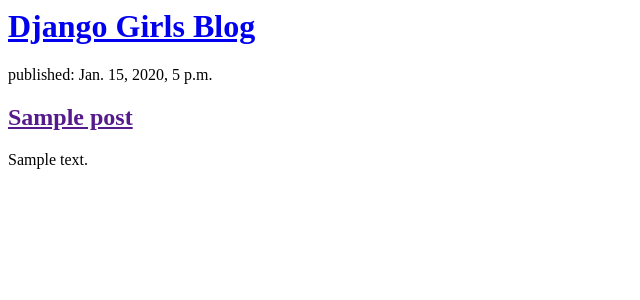
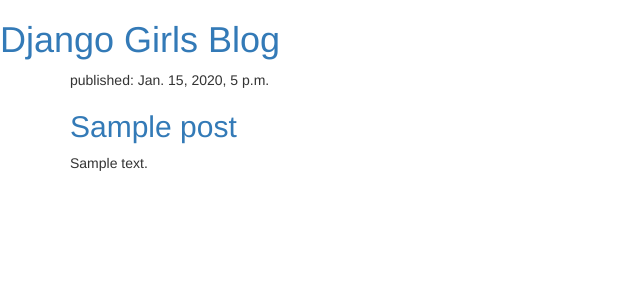
Before and after one commit to kedsara/my-first-blog, a Django app: template blog/templates/blog/post_list.html in a window 1280 px wide. Shown: the top 300 px of the page, without its empty margins (0-640 px from the left). Run offline with Django 3.2, Linux system fonts and the light colour scheme; the template is opened without the code that fills it: values that come from a table or form of the project are taken from there, others are empty; tables that the repository leaves empty hold one stand-in row (values such as "Sample post"); some libraries are stand-ins or nearby versions.

Commit message:
Changed the HTML for site4

```diff
--- a/blog/templates/blog/post_list.html
+++ b/blog/templates/blog/post_list.html
@@ -1,11 +1,30 @@
+{% load static %}
+<html>
+    <head>
+        <title>Django Girls blog</title>
+        <link rel="stylesheet" href="//maxcdn.bootstrapcdn.com/bootstrap/3.2.0/css/bootstrap.min.css">
+        <link rel="stylesheet" href="//maxcdn.bootstrapcdn.com/bootstrap/3.2.0/css/bootstrap-theme.min.css">
+        <link rel="stylesheet" href="{% static 'css/blog.css' %}">
+    </head>
+    <body>
         <div>
             <h1><a href="/">Django Girls Blog</a></h1>
         </div>
 
+        <div class="content container">
+            <div class="row">
+                <div class="col-md-8">
                     {% for post in posts %}
-    <div>
+                        <div class="post">
+                            <div class="date">
                                 <p>published: {{ post.published_date }}</p>
+                            </div>
                             <h2><a href="">{{ post.title }}</a></h2>
                             <p>{{ post.text|linebreaksbr }}</p>
                         </div>
                     {% endfor %}
+                </div>
+            </div>
+        </div>
+    </body>
+</html>
```
Also changed, not shown: blog/static/css/blog.css (added). Lines whose indentation alone changed are shown as unchanged.
